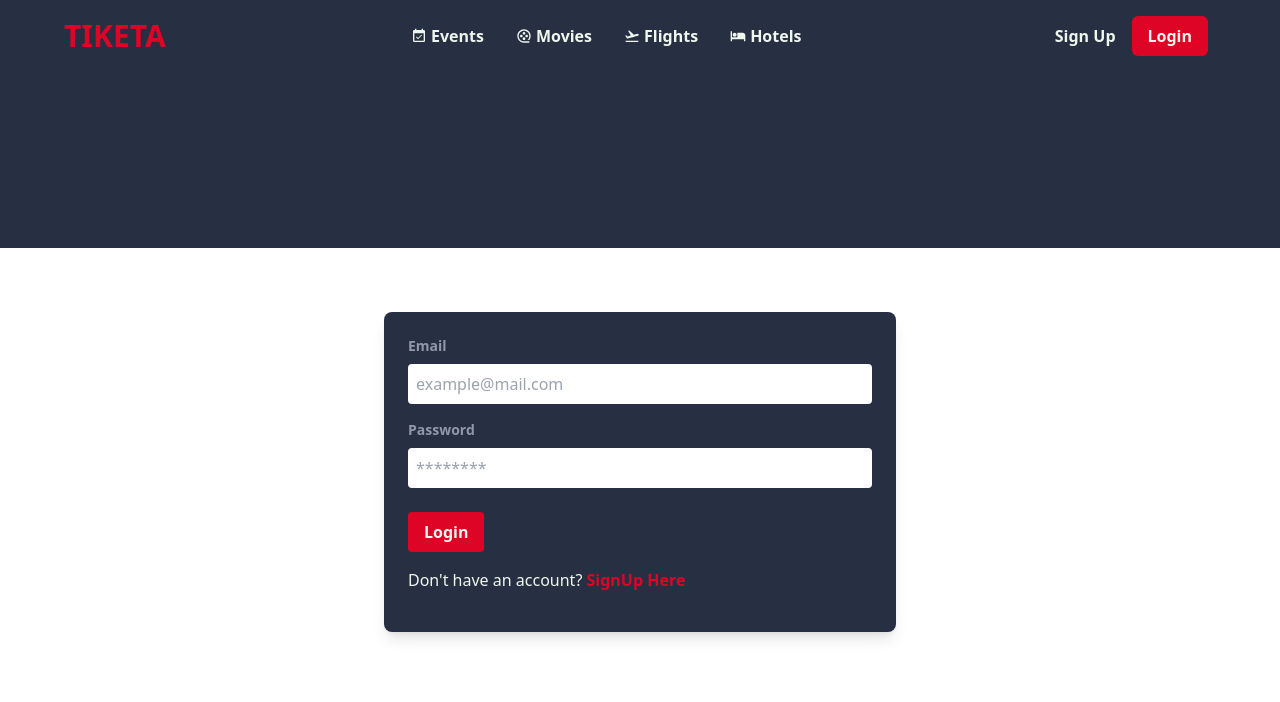
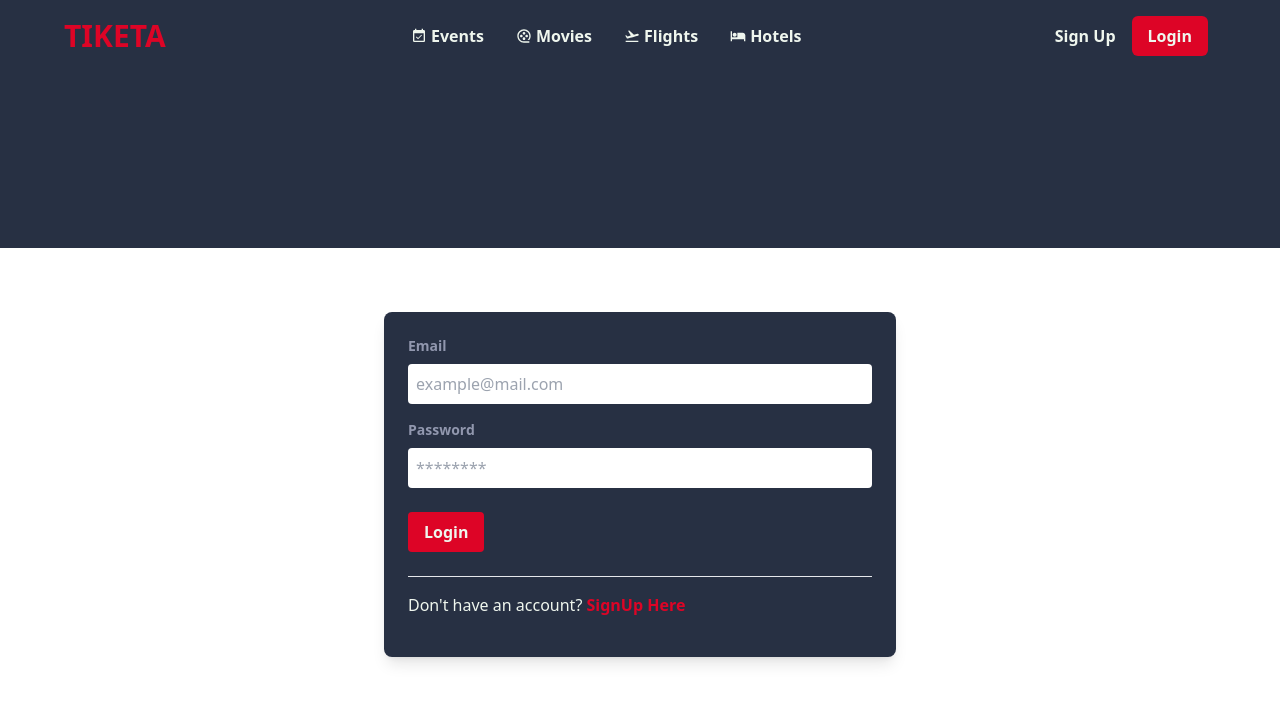
Before and after one commit to jimmindungu3/Tiketa, a React (Vite) app in the folder frontend/: page /login in a window 1280 px wide. Shown: the top 702 px of the page. Built offline with nearby package versions, Linux system fonts and the light colour scheme.

Commit message:
add <hr> to form

```diff
--- a/frontend/src/components/LoginForm.jsx
+++ b/frontend/src/components/LoginForm.jsx
@@ -43,6 +43,7 @@ const LoginForm = () => {
           </button>
         </div>
       </form>
+      <hr className='text-white mt-6'/>
       <div className="my-4">
         Don't have an account?{" "}
         <span className="font-semibold text-red-100">
```
